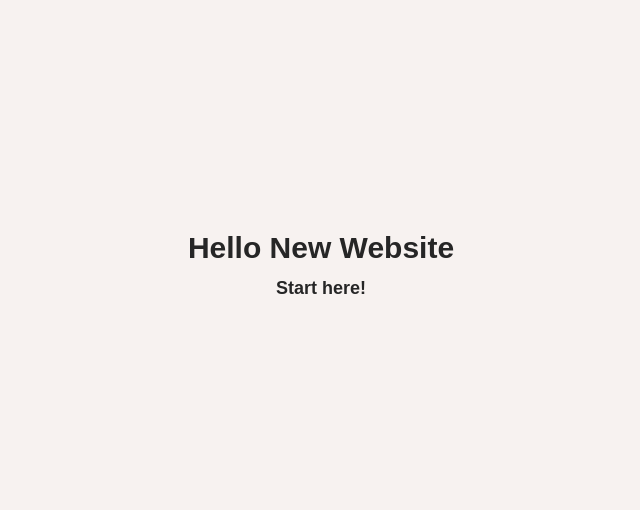
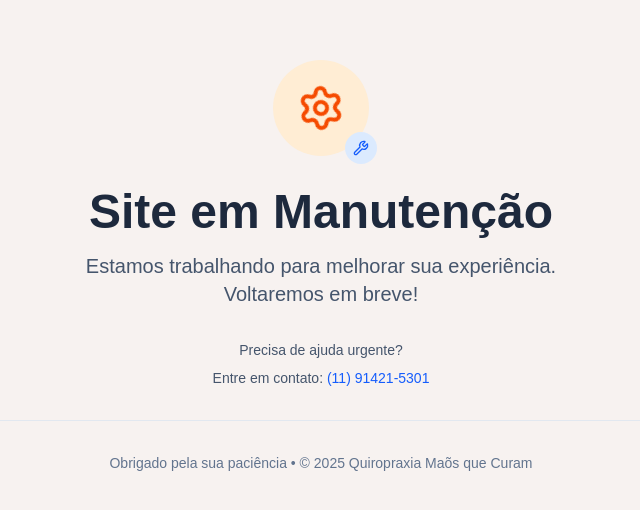
Before and after one commit to HenriqueBragaMoreira/clinica-maos-que-curam, a React app: page / in a window 1280 px wide. Shown: the part 134-644 px from the top of the page, without its empty margins (319-959 px from the left). Built offline with nearby package versions, Linux system fonts and the light colour scheme; the HTML template or start-up script is replaced by a standard one; a web font is replaced by a local one.

Commit message:
feat: add maintenance message on homepage

```diff
--- a/src/app/page.tsx
+++ b/src/app/page.tsx
@@ -1,8 +1,52 @@
+import { Settings, Wrench } from 'lucide-react';
+
 export default function HomePage() {
   return (
-    <div className="flex flex-col gap-2 items-center justify-center h-screen">
-      <h1 className="text-3xl font-semibold">Hello New Website</h1>
-      <p className="text-lg font-semibold">Start here!</p>
+    <div className="min-h-screen flex items-center justify-center p-4">
+      <div className="w-full max-w-2xl mx-auto text-center space-y-8">
+        <div className="flex justify-center">
+          <div className="relative">
+            <div className="w-24 h-24 bg-orange-100 rounded-full flex items-center justify-center">
+              <Settings
+                className="w-12 h-12 text-orange-600 animate-spin"
+                style={{ animationDuration: '3s' }}
+              />
+            </div>
+            <div className="absolute -bottom-2 -right-2 w-8 h-8 bg-blue-100 rounded-full flex items-center justify-center">
+              <Wrench className="w-4 h-4 text-blue-600" />
+            </div>
+          </div>
+        </div>
+
+        <div className="space-y-4">
+          <h1 className="text-4xl md:text-5xl font-bold text-slate-800">
+            Site em Manutenção
+          </h1>
+          <p className="text-xl text-slate-600 max-w-lg mx-auto">
+            Estamos trabalhando para melhorar sua experiência. Voltaremos em
+            breve!
+          </p>
+        </div>
+
+        <div className="space-y-2 text-slate-600">
+          <p className="text-sm">Precisa de ajuda urgente?</p>
+          <p className="text-sm">
+            Entre em contato:{' '}
+            <a
+              href="tel:+55(11)91421-5301"
+              className="font-medium text-blue-600"
+            >
+              (11) 91421-5301
+            </a>
+          </p>
+        </div>
+
+        <div className="pt-8 border-t border-slate-200">
+          <p className="text-sm text-slate-500">
+            Obrigado pela sua paciência • © 2025 Quiropraxia Maõs que Curam
+          </p>
+        </div>
+      </div>
     </div>
   );
 }
```
